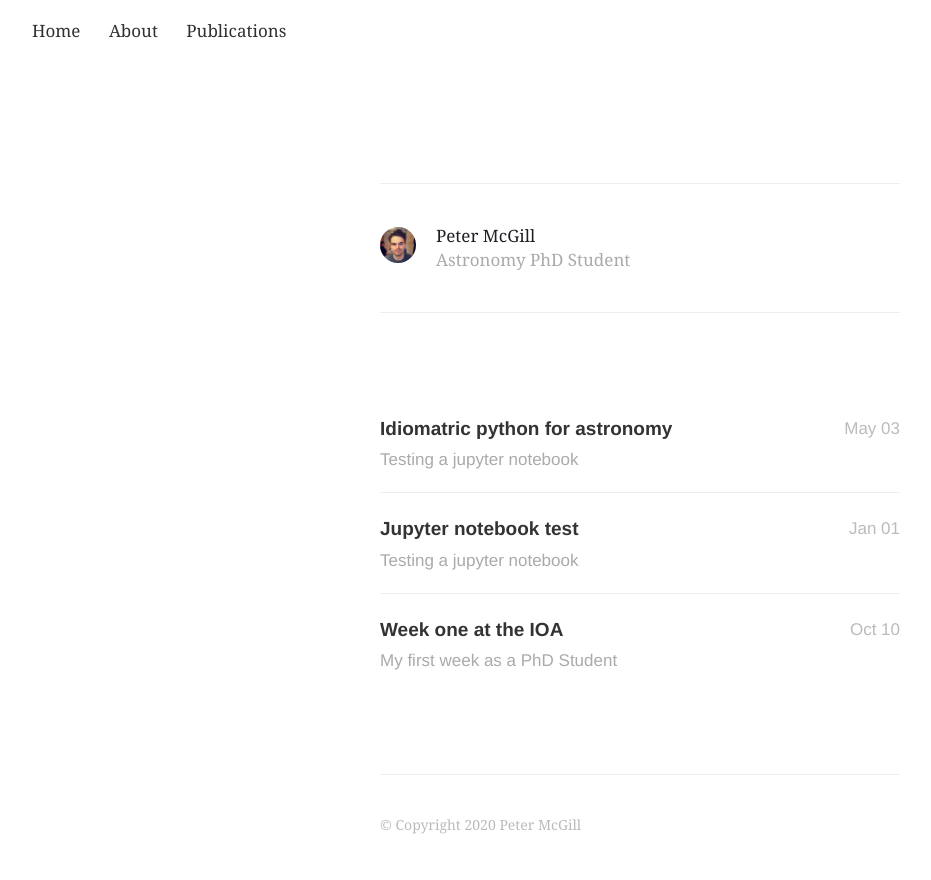
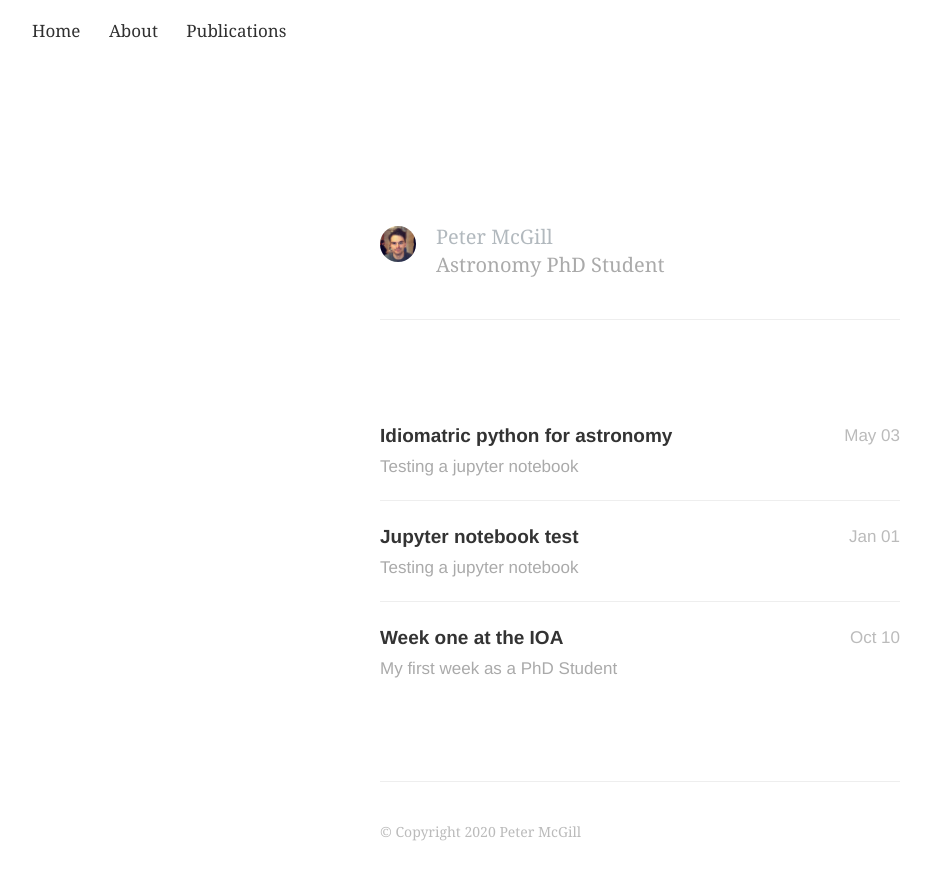
Before and after one commit to astrophpeter/astrophpeter.github.io, a Jekyll site: the page built from index.html, in a window 1280 px wide. Shown: the top 880 px of the page, without its empty margins (0-931 px from the left). Built offline with Jekyll 4.4.1, drawn with Linux system fonts in a browser that asks for light colours; nearby versions of some CDN libraries; the list of posts is cut into pages by our own code.

Commit message:
Update style.css

```diff
--- a/assets/css/style.css
+++ b/assets/css/style.css
@@ -84,10 +84,9 @@ h2 {
 }
 
 .profile #header {
-	font-size: 17px;
+	font-size: 20px;
 	font-weight: bold;
 	line-height: 1.4;
-	border-top: 1px solid #eee;
 	padding-top: 40px;
 	margin-bottom: 40px;
 	padding-bottom: 40px;
@@ -103,7 +102,7 @@ h2 {
 }
 
 .profile #header div span.dark {
-	color: #1E2025;
+	color: #b2b9be;
 
 }
 
```
